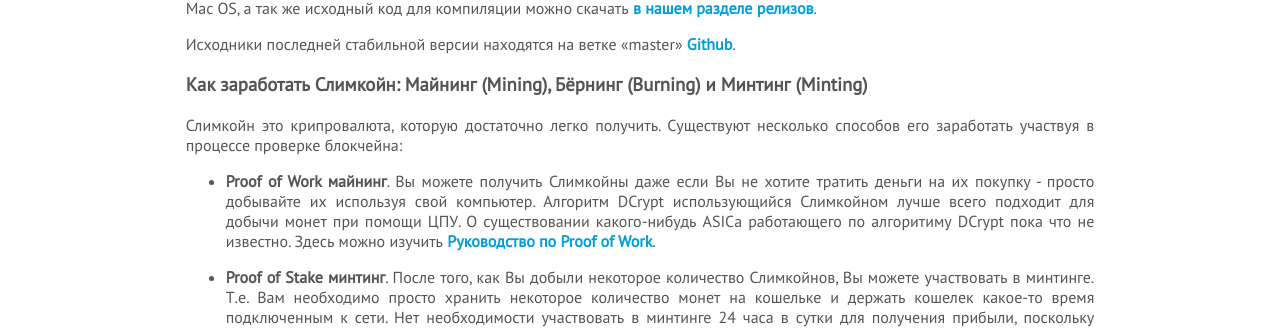
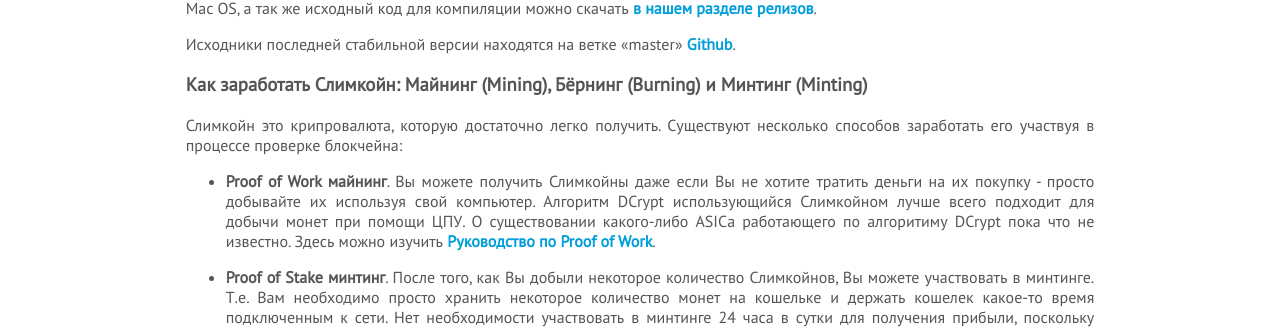
Before and after one commit to slimcoin-project/slimcoin-project.github.io, a Jekyll site: the page built from content/ru/about-ru.md, in a window 1280 px wide. Shown: the part 796-1125 px from the top of the page. Built offline with Jekyll 4.4.1, drawn with Linux system fonts in a browser that asks for light colours; some web fonts are replaced.

Commit message:
Update about-ru.md

```diff
--- a/content/ru/about-ru.md
+++ b/content/ru/about-ru.md
@@ -40,9 +40,9 @@ priority: 2
 
 ### Как заработать Слимкойн: Майнинг (Mining), Бёрнинг (Burning) и Минтинг (Minting)
 
-Слимкойн это крипровалюта, которую достаточно легко получить. Существуют несколько способов его заработать участвуя в процессе проверке блокчейна:
+Слимкойн это крипровалюта, которую достаточно легко получить. Существуют несколько способов заработать его участвуя в процессе проверке блокчейна:
 
-*   **Proof of Work майнинг**. Вы можете получить Слимкойны даже если Вы не хотите тратить деньги на их покупку - просто добывайте их используя свой компьютер. Алгоритм DCrypt использующийся Слимкойном лучше всего подходит для добычи монет при помощи ЦПУ. О существовании какого-нибудь ASICа работающего по алгоритиму DCrypt пока что не известно.  Здесь можно изучить [Руководство по Proof of Work](/mining-guide-ru/).
+*   **Proof of Work майнинг**. Вы можете получить Слимкойны даже если Вы не хотите тратить деньги на их покупку - просто добывайте их используя свой компьютер. Алгоритм DCrypt использующийся Слимкойном лучше всего подходит для добычи монет при помощи ЦПУ. О существовании какого-либо ASICа работающего по алгоритиму DCrypt пока что не известно. Здесь можно изучить [Руководство по Proof of Work](/mining-guide-ru/).
 
 *   **Proof of Stake минтинг**. После того, как Вы добыли некоторое количество Слимкойнов, Вы можете участвовать в минтинге. Т.е. Вам необходимо просто хранить некоторое количество монет на кошельке и держать кошелек какое-то время подключенным к сети. Нет необходимости участвовать в минтинге 24 часа в сутки для получения прибыли, поскольку Слимкойн использует механизм минтинга первоначально предложенный в криптовалюте Peercoin - установленная прибыльность 10% в год от количества монет на Вашем кошельке. Вам достаточно иногда подключаться к сети и у Вас будет большая вероятность найти блок. Здесь Вы можете найти [Руководство по Proof of Stake](/proof-of-stake-guide-ru/).
 
```
